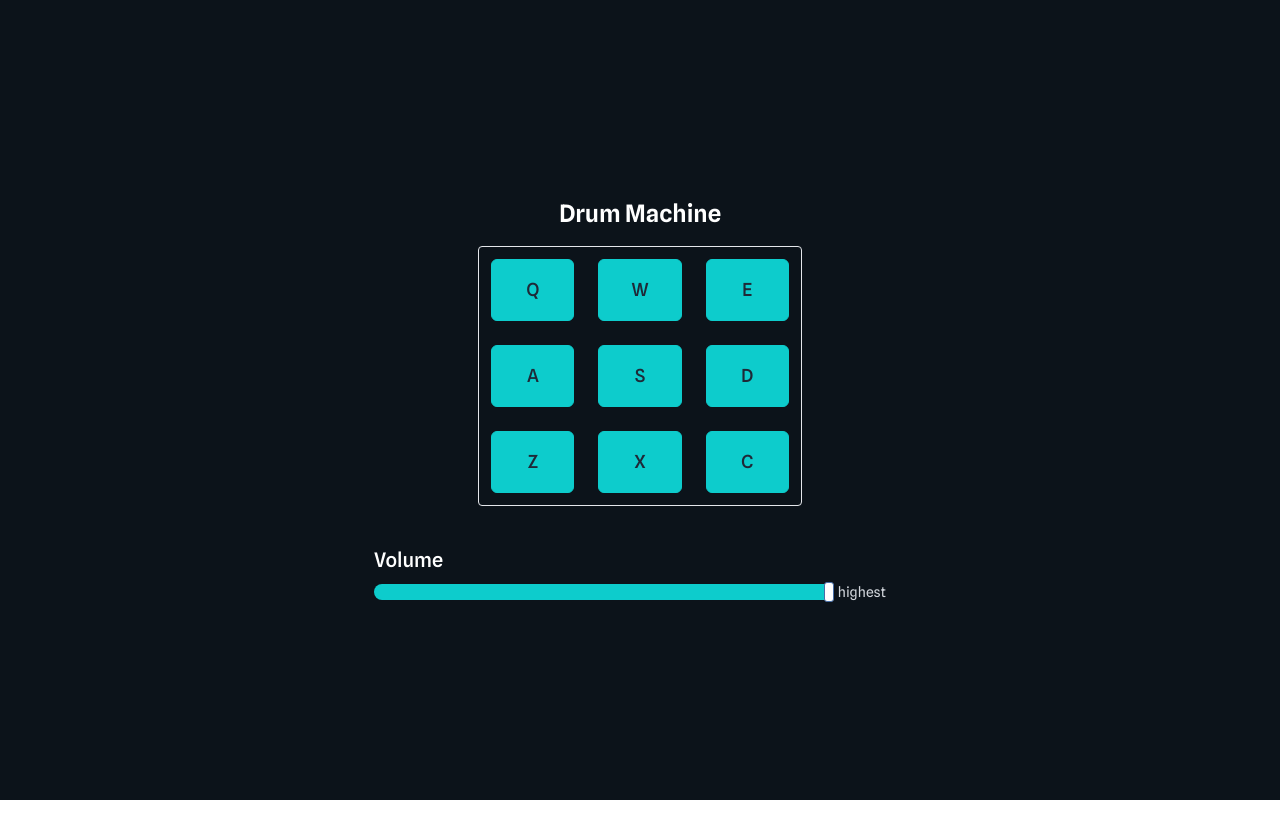
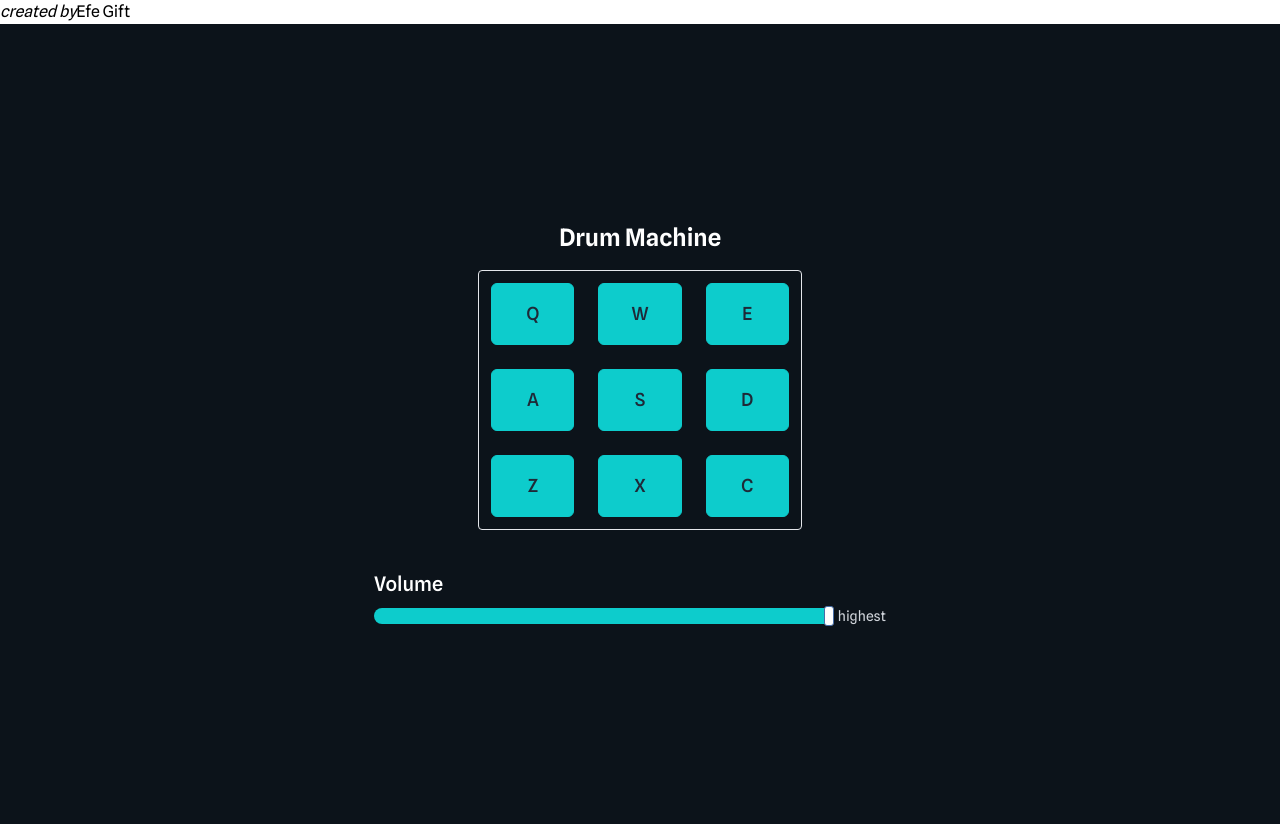
Before and after one commit to gift56/Drum-machine, a React (Vite) app: page / in a window 1280 px wide. Before the commit the page ends 800 px from the top, so only its background shows below. Built offline with nearby package versions, Linux system fonts and the light colour scheme.

Commit message:
changed logo

```diff
--- a/src/App.tsx
+++ b/src/App.tsx
@@ -28,6 +28,8 @@ const App = () => {
   };
 
   return (
+    <>
+      <p><i>created by</i><a href="https://github.com/gift56">Efe Gift</a></p>
       <main className="bg-[#0C131A] w-full text-white min-h-screen flex flex-col gap-5 justify-center items-center">
         <div className="flex flex-col w-full items-center justify-center gap-4">
           <h2 className="text-2xl font-semibold">Drum Machine</h2>
@@ -60,6 +62,7 @@ const App = () => {
           />
         </div>
       </main>
+    </>
   );
 };
 
```
Lines whose indentation alone changed are shown as unchanged.
